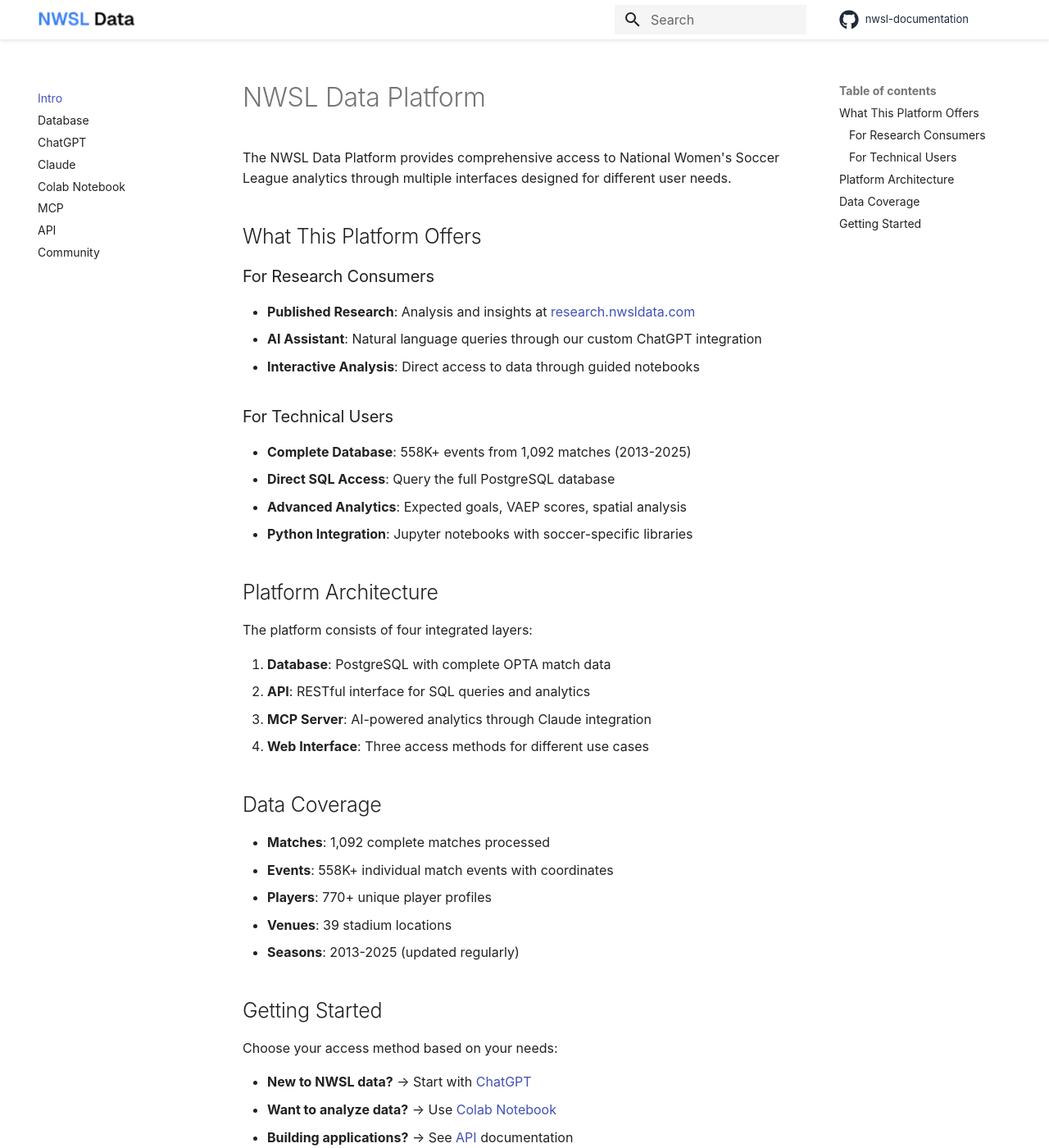
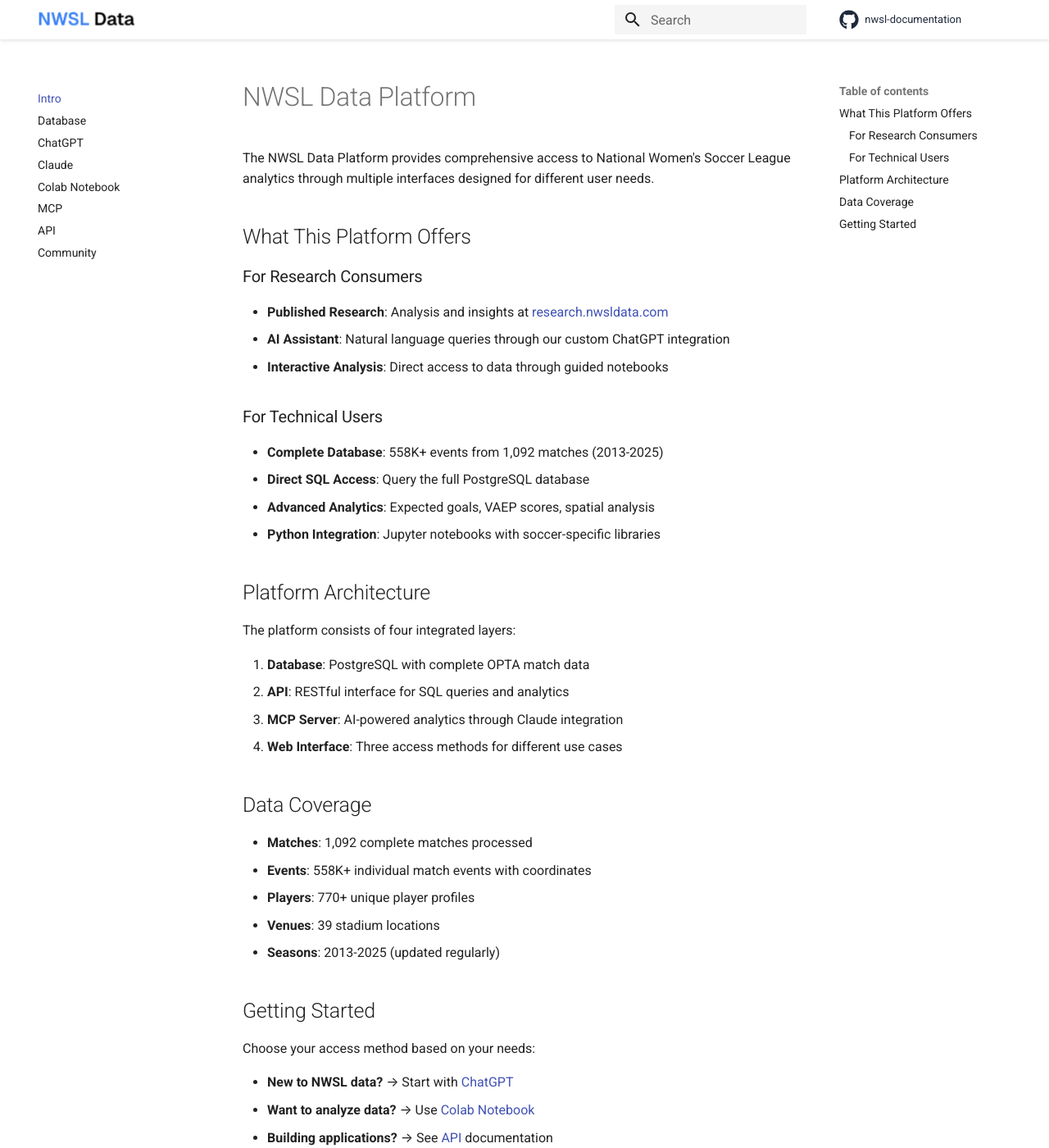
Before and after one commit to tom-mcmillan/nwsl-documentation, an MkDocs documentation site: the page built from docs/index.md, in a window 1280 px wide and 1400 px high. Shown: the whole window at 82% size. Built offline with MkDocs 1.6.1 and Material for MkDocs 9.7.7, drawn with Linux system fonts in a browser that asks for light colours; comment, search, counter and statistics services are not loaded.

Commit message:
Update typography to use Roboto fonts
- Change from default Material theme fonts to Roboto
- Use Roboto for body text and headings
- Use Roboto Mono for code blocks
- Matches professional documentation sites like OpenAI's
- Provides better font weight variations and modern appearance

🤖 Generated with [Claude Code](https://claude.ai/code)

Co-Authored-By: Claude <noreply@anthropic.com>

```diff
--- a/mkdocs.yml
+++ b/mkdocs.yml
@@ -12,7 +12,9 @@ theme:
     scheme: default
     primary: white
     accent: blue
-  font: false
+  font:
+    text: Roboto
+    code: Roboto Mono
   features:
     - navigation.instant
     - navigation.instant.prefetch
```
